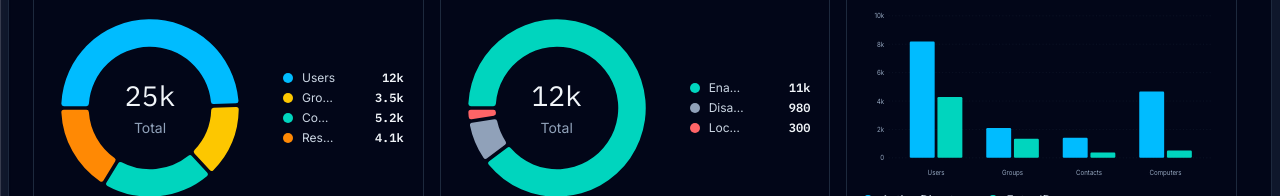
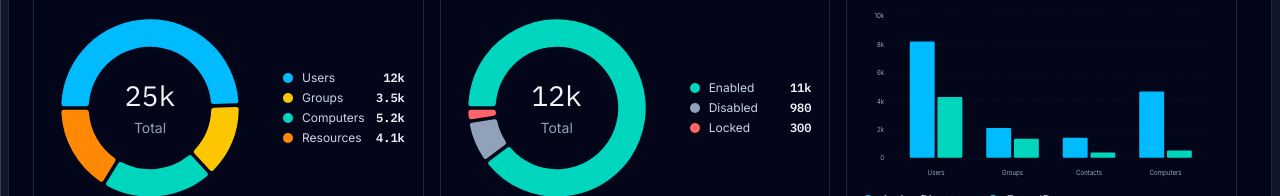
Before and after one commit to janospalfy/ars_dashboard_poc, a React (Vite) app in the folder src/iris-shell/: page /#/insights in a window 1280 px wide. Shown: the part 462-658 px from the top of the page. Built offline with nearby package versions, Linux system fonts and the light colour scheme.

Commit message:
Keep donut legend labels on one line

```diff
--- a/src/iris-shell/src/components/DonutChart/DonutChart.module.css
+++ b/src/iris-shell/src/components/DonutChart/DonutChart.module.css
@@ -14,13 +14,17 @@
   container-type: inline-size;
 }
 
-/* Below ~360px the fixed 200px donut + a 3-column legend stops fitting,
-   so push the legend onto its own row and center the donut above it. */
-@container (max-width: 360px) {
+/* Move the legend below the chart before its single-line labels get cramped. */
+@container (max-width: 560px) {
   .legend {
     flex-basis: 100%;
   }
+
   .svg {
+    margin-inline: auto;
+  }
+
+  .fullGraphic {
     margin-inline: auto;
   }
 }
@@ -233,13 +237,11 @@
 .legendLabel {
   color: var(--oi-content-color-secondary);
   min-width: 0;
-  overflow: hidden;
-  text-overflow: ellipsis;
   white-space: nowrap;
 }
 
 .legendValue {
-  width: 8ch;
+  width: 5ch;
   text-align: right;
   white-space: nowrap;
   font-weight: var(--oi-text-caption-strong-font-weight);
@@ -249,7 +251,7 @@
 
 .legendButton {
   display: grid;
-  grid-template-columns: 12px minmax(0, 1fr) 8ch;
+  grid-template-columns: 12px minmax(0, 1fr) 5ch;
   align-items: center;
   gap: var(--oi-spacing-s);
   width: 100%;
```
